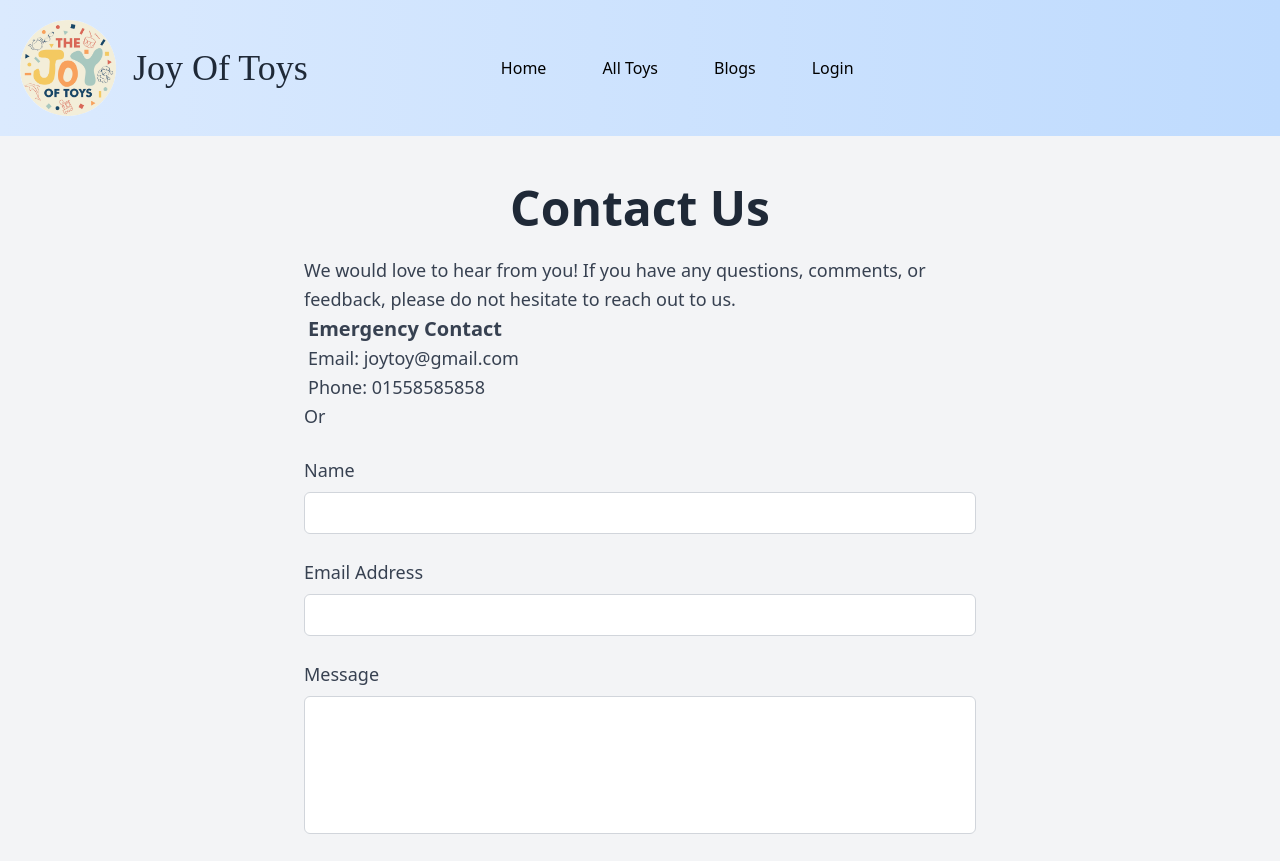
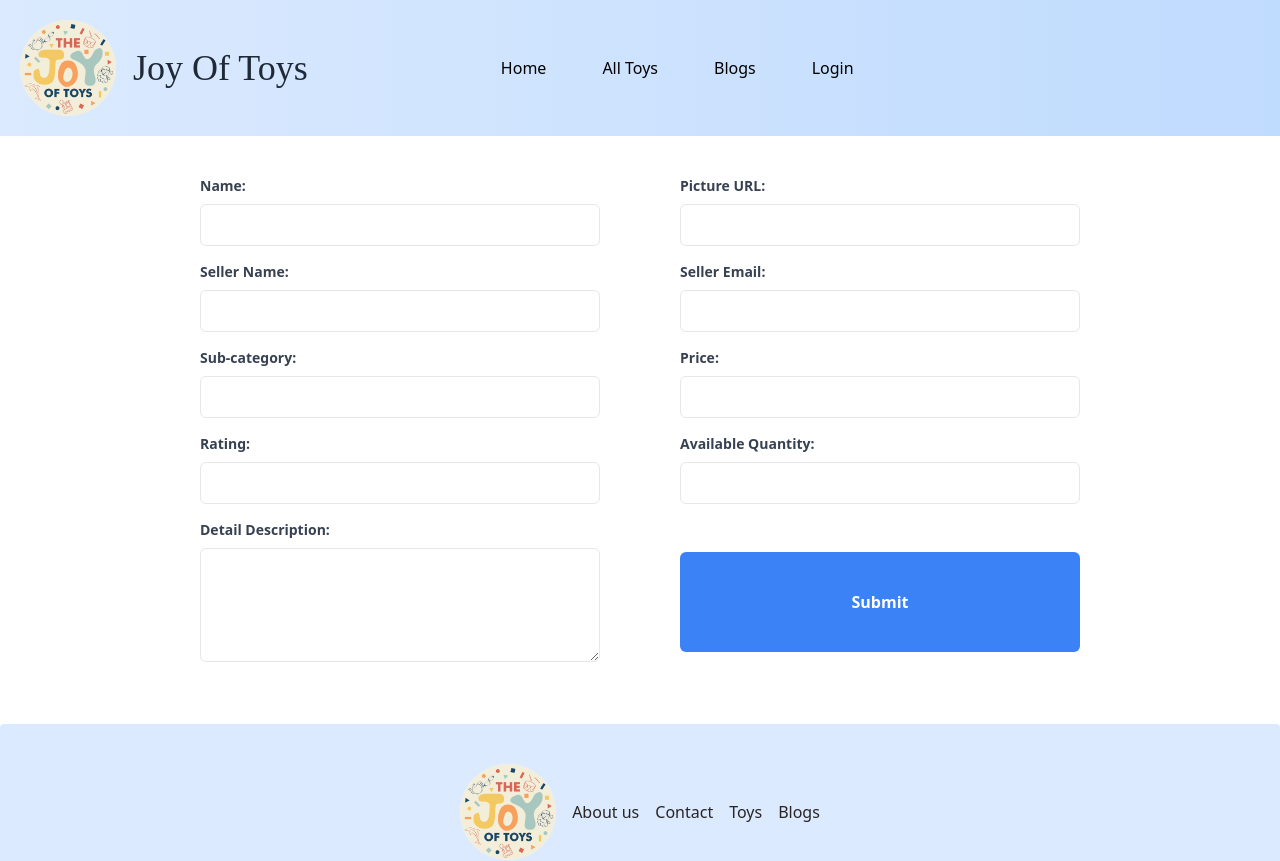
Before and after one commit to shamiulhaque1218/Joy-of-Toy, a React (Vite) app in the folder Joy-of-Toys/: page /addtoy in a window 1280 px wide. Shown: the top 861 px of the page. Built offline with nearby package versions, Linux system fonts and the light colour scheme; no server answers.

Commit message:
add data and sweet alert

```diff
--- /dev/null
+++ b/Joy-of-Toys/src/component/AddData/AddData.jsx
@@ -0,0 +1,175 @@
+/* eslint-disable no-unused-vars */
+import React, { useState } from 'react';
+import Swal from 'sweetalert2';
+
+const AddData = () => {
+
+    const [name, setName] = useState('');
+    const [pictureURL, setPictureURL] = useState('');
+    const [sellerName, setSellerName] = useState('');
+    const [sellerEmail, setSellerEmail] = useState('');
+    const [subCategory, setSubCategory] = useState('');
+    const [price, setPrice] = useState('');
+    const [rating, setRating] = useState('');
+    const [quantity, setQuantity] = useState('');
+    const [description, setDescription] = useState('');
+
+    const handleSubmit = (e) => {
+    e.preventDefault();
+    const addToy = {name,pictureURL,sellerName,sellerEmail,subCategory,price,rating,quantity,description}
+    console.log(addToy);
+
+    fetch('http://localhost:4000/product', {
+        method: 'POST',
+        headers: {
+            'content-type': 'application/json'
+        },
+        body: JSON.stringify(addToy)
+    })
+    .then(res => res.json())
+    .then(data =>{
+        console.log(data)
+        if(data.insertedId) {
+            Swal.fire({
+                title: 'Toy Data',
+                text: 'Added User Successfully',
+                icon: 'success',
+                confirmButtonText: 'Done'
+              })
+        }
+    })
+    form.reset();
+}
+
+    return (
+        <div className='px-40 py-10 '>
+
+<form onSubmit={handleSubmit} className="grid grid-cols-2">
+
+      <div className="mb-4 mx-10">
+        <label htmlFor="name" className="block mb-2 text-sm font-bold text-gray-700">
+          Name:
+        </label>
+        <input
+          type="text"
+          id="name"
+          value={name}
+          onChange={(e) => setName(e.target.value)}
+          className="w-full px-3 py-2 placeholder-gray-400 border rounded-md focus:outline-none focus:ring-2 focus:ring-blue-500"
+        />
+      </div>
+
+      <div className="mb-4  mx-10">
+        <label htmlFor="pictureURL" className="block mb-2 text-sm font-bold text-gray-700">
+          Picture URL:
+        </label>
+        <input
+          type="text"
+          id="pictureURL"
+          value={pictureURL}
+          onChange={(e) => setPictureURL(e.target.value)}
+          className="w-full px-3 py-2 placeholder-gray-400 border rounded-md focus:outline-none focus:ring-2 focus:ring-blue-500"
+        />
+      </div>
+
+      <div className="mb-4 mx-10">
+        <label htmlFor="sellerName" className="block mb-2 text-sm font-bold text-gray-700">
+          Seller Name:
+        </label>
+        <input
+          type="text"
+          id="sellerName"
+          value={sellerName}
+          onChange={(e) => setSellerName(e.target.value)}
+          className="w-full px-3 py-2 placeholder-gray-400 border rounded-md focus:outline-none focus:ring-2 focus:ring-blue-500"
+        />
+      </div>
+
+      <div className="mb-4 mx-10">
+        <label htmlFor="sellerEmail" className="block mb-2 text-sm font-bold text-gray-700">
+          Seller Email:
+        </label>
+        <input
+          type="email"
+          id="sellerEmail"
+          value={sellerEmail}
+          onChange={(e) => setSellerEmail(e.target.value)}
+          className="w-full px-3 py-2 placeholder-gray-400 border rounded-md focus:outline-none focus:ring-2 focus:ring-blue-500"
+        />
+      </div>
+
+      <div className="mb-4 mx-10">
+        <label htmlFor="subCategory" className="block mb-2 text-sm font-bold text-gray-700">
+          Sub-category:
+        </label>
+        <input
+          type="text"
+          id="subCategory"
+          value={subCategory}
+          onChange={(e) => setSubCategory(e.target.value)}
+          className="w-full px-3 py-2 placeholder-gray-400 border rounded-md focus:outline-none focus:ring-2 focus:ring-blue-500"
+        />
+      </div>
+
+      <div className="mb-4 mx-10">
+        <label htmlFor="price" className="block mb-2 text-sm font-bold text-gray-700">
+          Price:
+        </label>
+        <input
+          type="text"
+          id="price"
+          value={price}
+          onChange={(e) => setPrice(e.target.value)}
+          className="w-full px-3 py-2 placeholder-gray-400 border rounded-md focus:outline-none focus:ring-2 focus:ring-blue-500"
+        />
+      </div>
+
+      <div className="mb-4 mx-10">
+        <label htmlFor="rating" className="block mb-2 text-sm font-bold text-gray-700">
+          Rating:
+        </label>
+        <input
+          type="text"
+          id="rating"
+          value={rating}
+          onChange={(e) => setRating(e.target.value)}
+          className="w-full px-3 py-2 placeholder-gray-400 border rounded-md focus:outline-none focus:ring-2 focus:ring-blue-500"
+        />
+      </div>
+
+      <div className="mb-4 mx-10 ">
+        <label htmlFor="quantity" className="block mb-2 text-sm font-bold text-gray-700">
+          Available Quantity:
+        </label>
+        <input
+          type="text"
+          id="quantity"
+          value={quantity}
+          onChange={(e) => setQuantity(e.target.value)}
+          className="w-full px-3 py-2 placeholder-gray-400 border rounded-md focus:outline-none focus:ring-2 focus:ring-blue-500"
+        />
+      </div>
+
+      <div className="mb-4 mx-10">
+        <label htmlFor="description" className="block mb-2 text-sm font-bold text-gray-700">
+          Detail Description:
+        </label>
+        <textarea
+          id="description"
+          value={description}
+          onChange={(e) => setDescription(e.target.value)}
+          className="w-full px-3 py-2 placeholder-gray-400 border rounded-md focus:outline-none focus:ring-2 focus:ring-blue-500"
+          rows="4"
+        />
+      </div>
+
+      <button type="submit" className="mx-10 my-8 px-4 py-2  font-bold text-white bg-blue-500 rounded-md hover:bg-blue-600">
+        Submit
+      </button>
+    </form>
+
+        </div>
+    );
+};
+
+export default AddData;
--- a/Joy-of-Toys/src/component/router/router.jsx
+++ b/Joy-of-Toys/src/component/router/router.jsx
@@ -9,6 +9,7 @@ import Contact from "../About/Contact";
 import Blogs from "../Blogs/Blogs";
 import PrivateRoute from "../PrivateRouter/Privateroute";
 import ViewDetailes from "../Home/ViewDetailes";
+import AddData from "../AddData/AddData";
 
 const router = createBrowserRouter([
     {
@@ -43,7 +44,7 @@ const router = createBrowserRouter([
         },
         {
           path: "/addtoy",
-          element: <Contact />,
+          element: <AddData />,
         },
         {
           path: "/details/:id",
--- a/package.json
+++ b/package.json
@@ -11,6 +11,7 @@
     "react-rating": "^2.0.5",
     "react-tabs": "^6.0.1",
     "react-toastify": "^9.1.3",
-    "react-tooltip": "^5.13.0"
+    "react-tooltip": "^5.13.0",
+    "sweetalert2": "^11.7.5"
   }
 }
```
Also changed, not shown: 1 other file (tests, documents, lock files or other folders).
